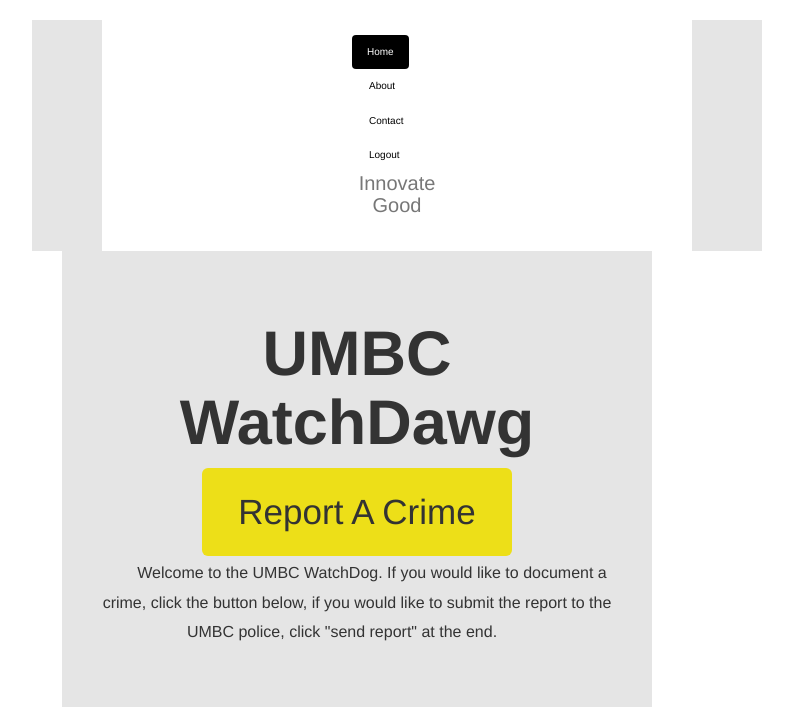
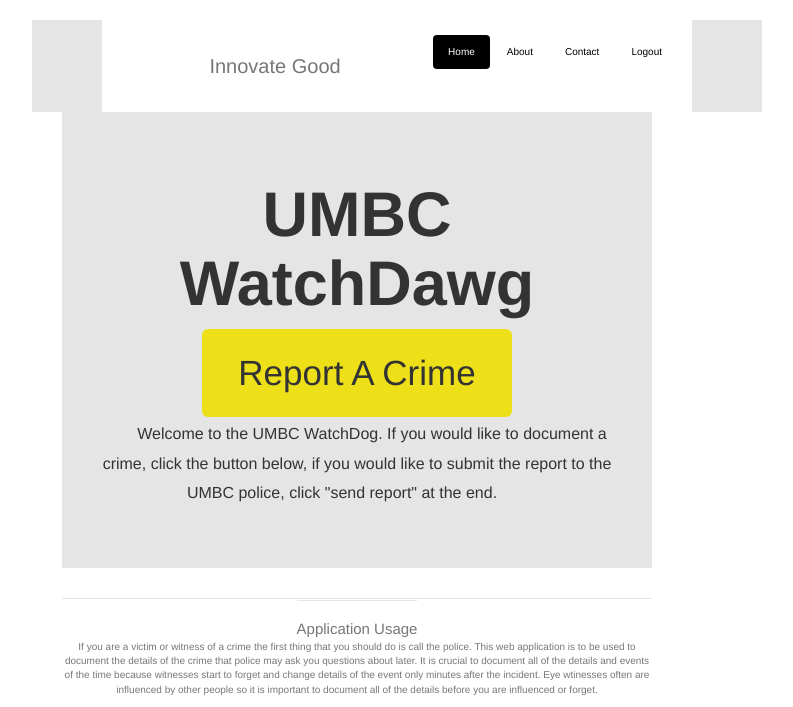
Before and after one commit to umbcWatchDawg/innovate-good-2017, a Django app: page /report/ in a window 1280 px wide. Shown: the top 707 px of the page, without its empty margins (118-911 px from the left). Run offline with Django 3.2, Linux system fonts and the light colour scheme; the visitor is signed in with stand-in values (Sample User, id 1); some libraries are stand-ins or nearby versions.

Commit message:
This looks like trash

```diff
--- a/myproject/static/css/report.css
+++ b/myproject/static/css/report.css
@@ -68,8 +68,8 @@ body {
 /* Custom page header */
 .header {
   background-color: #ffffff;
-  padding-right: 250px;
-  padding-left: 250px;
+/*  padding-right: 250px;
+  padding-left: 250px;*/
   padding-bottom: 25px;
   padding-top: 15px;
   /*padding-bottom: 20px;*/
@@ -239,8 +239,8 @@ body {
     background-color: #ffffff;
 	padding: 15px;
 	padding-bottom: 25px;
-	padding-right: 250px;
-    padding-left: 250px;
+	/*padding-right: 250px;
+    padding-left: 250px;*/
   }
   /* Remove the bottom border on the jumbotron for visual effect */
   /*.jumbotron {
```
